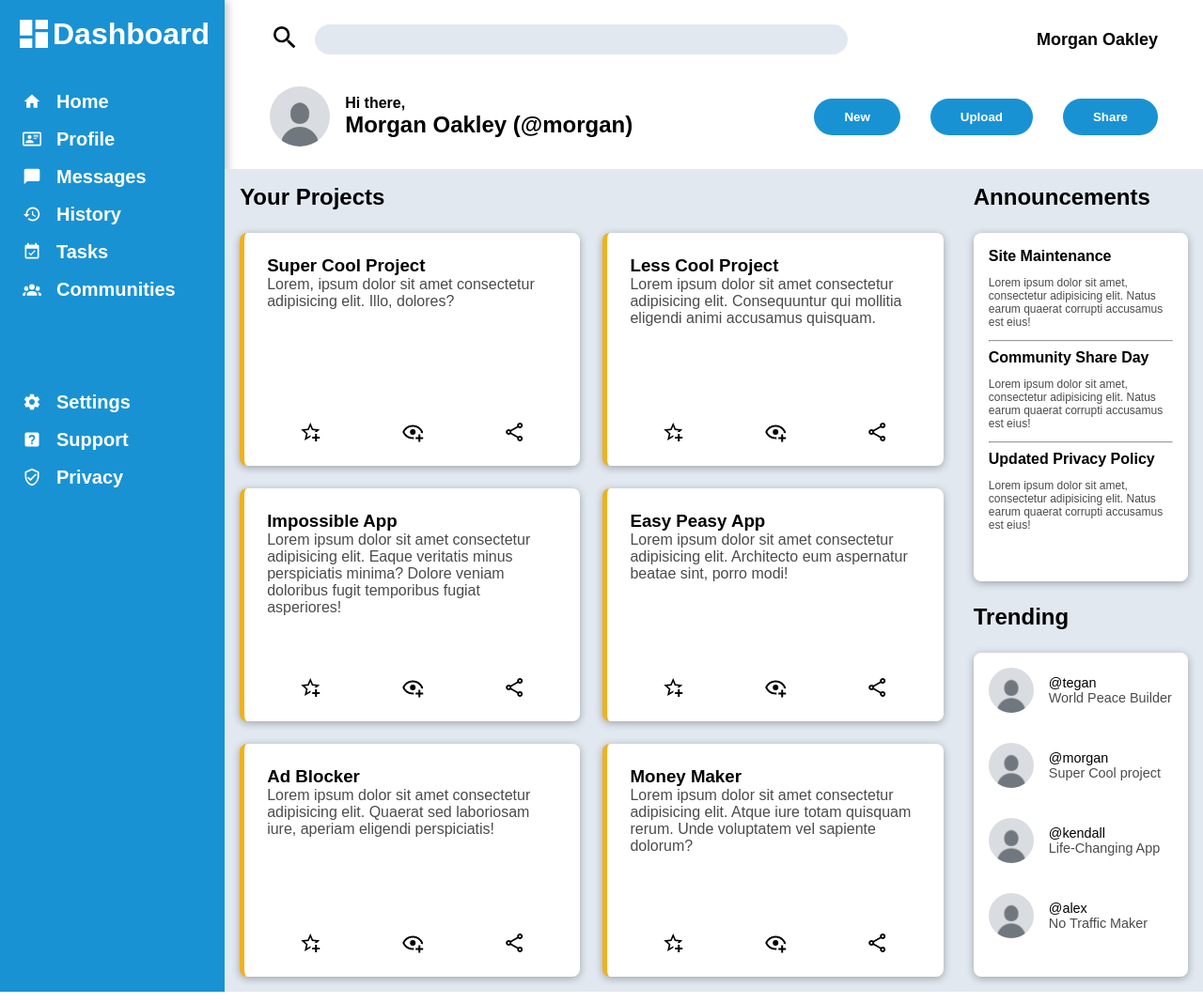
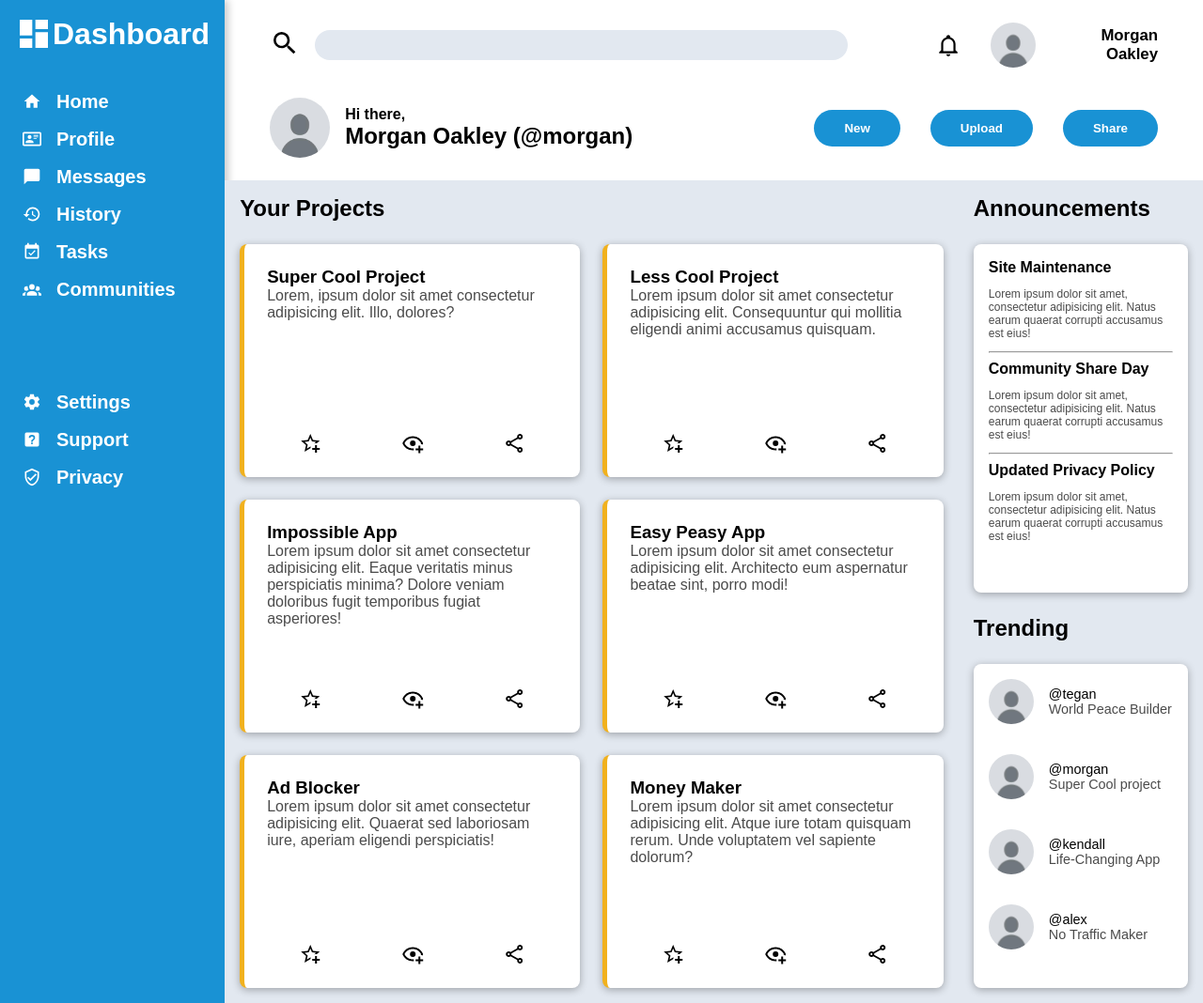
Before and after one commit to Agoth24/admin-dashboard, a plain HTML site: page index.html in a window 1280 px wide. Shown: the whole page at 94% size. Drawn offline with Linux system fonts and the light colour scheme.

Commit message:
Fixed some minor issues with svg sizing

```diff
--- a/index.html
+++ b/index.html
@@ -23,6 +23,18 @@
           </form>
         </div>
         <div class="user-credentials">
+          <svg xmlns="http://www.w3.org/2000/svg" viewBox="0 0 24 24">
+            <title>bell-outline</title>
+            <path
+              d="M10 21H14C14 22.1 13.1 23 12 23S10 22.1 10 21M21 19V20H3V19L5 17V11C5 7.9 7 5.2 10 4.3V4C10 2.9 10.9 2 12 2S14 2.9 14 4V4.3C17 5.2 19 7.9 19 11V17L21 19M17 11C17 8.2 14.8 6 12 6S7 8.2 7 11V18H17V11Z"
+            />
+          </svg>
+          <img
+            src="images/default-pfp.jpg"
+            alt="User profile picture"
+            class="profile-pic"
+            style="height: 3rem"
+          />
           <p>Morgan Oakley</p>
         </div>
       </div>
--- a/style.css
+++ b/style.css
@@ -73,10 +73,23 @@ input[type="search"] {
   accent-color: var(--accent-orange);
 }
 
-.top-header p {
+.user-credentials {
   text-align: right;
-  font-size: 1.125em;
+  font-size: 1.05em;
   font-weight: 600;
+  display: flex;
+  align-items: center;
+  gap: 2rem;
+  justify-content: end;
+
+}
+
+.user-credentials svg {
+  height: 2rem;
+}
+
+.user-credentials > * {
+  cursor: pointer;
 }
 .bottom-header {
   display: grid;
```
